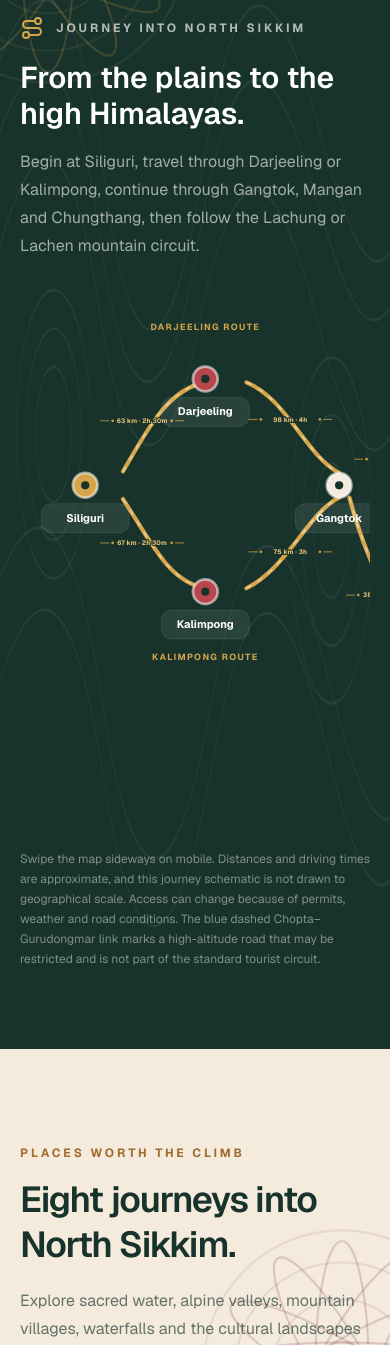
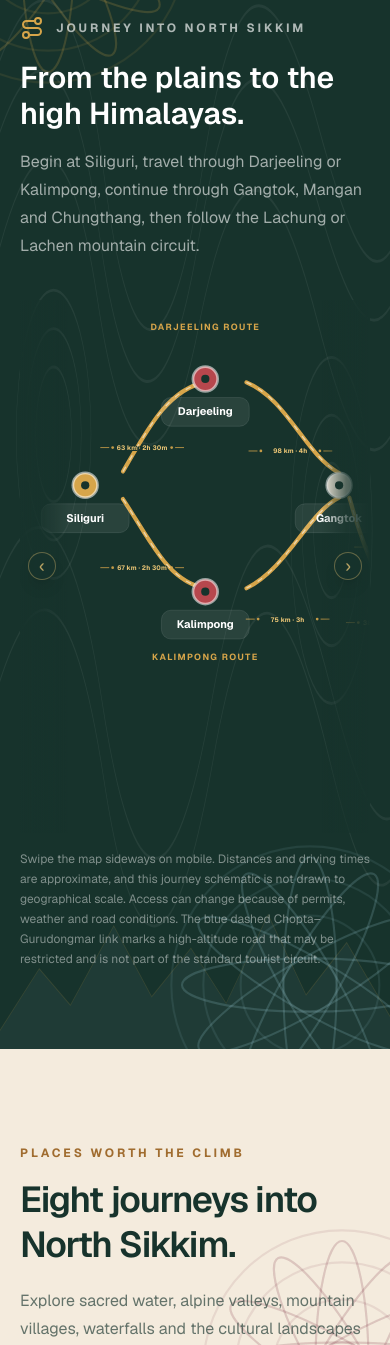
Before and after one commit to slsignals027/kalimpong-movie-hall, a Next.js app: page /tourism in a window 390 px wide. Shown: the part 2184-3529 px from the top of the page. Built offline with nearby package versions, Linux system fonts and the light colour scheme; a web font is replaced by a local one.

Commit message:
Extend Sikkim tourism route map 4

```diff
--- a/app/(public)/tourism/page.tsx
+++ b/app/(public)/tourism/page.tsx
@@ -296,28 +296,28 @@ function JourneyMap() {
   ];
 
   const routes = [
-    { d: "M150 250C185 190 215 130 270 120", label: "63 km · 2h 30m", x: 178, y: 176 },
-    { d: "M330 120C390 145 415 225 465 252", label: "98 km · 4h", x: 394, y: 174 },
-    { d: "M150 290C190 350 215 410 270 420", label: "67 km · 2h 30m", x: 178, y: 354 },
-    { d: "M330 420C390 390 420 310 465 288", label: "75 km · 3h", x: 394, y: 367 },
-    { d: "M520 270H575", label: "65 km · 2h 30m", x: 548, y: 232 },
-    { d: "M685 270H745", label: "28 km · 1h 30m", x: 715, y: 232 },
-    { d: "M865 250C900 205 925 155 970 138", label: "27 km · 1h 30m", x: 905, y: 193 },
-    { d: "M1025 125C1060 105 1080 95 1125 92", label: "30 km · 1h 30m", x: 1065, y: 48 },
-    { d: "M1180 92H1250", label: "10 km · 30m", x: 1215, y: 54 },
-    { d: "M865 290C900 335 925 388 970 402", label: "22 km · 1h 15m", x: 905, y: 347 },
-    { d: "M1025 418C1060 440 1080 447 1115 450", label: "25 km · 1h 15m", x: 1063, y: 394 },
-    { d: "M1170 450H1205", label: "23 km · 1h", x: 1188, y: 410 },
-    { d: "M1315 450H1370", label: "Road link", x: 1343, y: 410 },
-    { d: "M480 288C505 380 550 485 620 527", label: "38 km · 1h 30m", x: 536, y: 430 },
-    { d: "M675 560C710 580 755 600 775 607", label: "18 km · 45m", x: 724, y: 570 },
+    { d: "M150 250C185 190 215 130 270 120", label: "63 km · 2h 30m", x: 178, y: 215 },
+    { d: "M330 120C390 145 415 225 465 252", label: "98 km · 4h", x: 394, y: 220 },
+    { d: "M150 290C190 350 215 410 270 420", label: "67 km · 2h 30m", x: 178, y: 390 },
+    { d: "M330 420C390 390 420 310 465 288", label: "75 km · 3h", x: 390, y: 465 },
+    { d: "M520 270H575", label: "65 km · 2h 30m", x: 548, y: 360 },
+    { d: "M685 270H745", label: "28 km · 1h 30m", x: 715, y: 360 },
+    { d: "M865 250C900 205 925 155 970 138", label: "27 km · 1h 30m", x: 905, y: 235 },
+    { d: "M1025 125C1060 105 1080 95 1125 92", label: "30 km · 1h 30m", x: 1065, y: 215 },
+    { d: "M1180 92H1250", label: "10 km · 30m", x: 1215, y: 178 },
+    { d: "M865 290C900 335 925 388 970 402", label: "22 km · 1h 15m", x: 880, y: 390 },
+    { d: "M1025 418C1060 440 1080 447 1115 450", label: "25 km · 1h 15m", x: 1045, y: 545 },
+    { d: "M1170 450H1205", label: "23 km · 1h", x: 1188, y: 545 },
+    { d: "M1278 442C1320 405 1375 405 1412 442", label: "Road link", x: 1345, y: 468 },
+    { d: "M480 288C505 380 550 485 620 527", label: "38 km · 1h 30m", x: 536, y: 470 },
+    { d: "M675 560C710 580 755 600 775 607", label: "18 km · 45m", x: 705, y: 625 },
   ];
 
   const highAltitudeLink = {
     d: "M1325 108C1380 165 1415 300 1430 432",
     label: "High-altitude road",
-    x: 1412,
-    y: 245,
+    x: 1375,
+    y: 325,
   };
 
   const nodeColour = (kind: string) => {
@@ -328,8 +328,34 @@ function JourneyMap() {
   };
 
   return (
-    <div className="hide-scrollbar overflow-x-auto pb-3" tabIndex={0} aria-label="Scrollable North Sikkim route map">
-      <div className="min-w-[1050px]">
+    <div className="relative">
+      <div
+        className="pointer-events-none absolute inset-y-0 left-0 z-20 w-12 bg-gradient-to-r from-[#17332c] via-[#17332c]/70 to-transparent md:hidden"
+        aria-hidden="true"
+      />
+      <div
+        className="pointer-events-none absolute inset-y-0 right-0 z-20 w-12 bg-gradient-to-l from-[#17332c] via-[#17332c]/70 to-transparent md:hidden"
+        aria-hidden="true"
+      />
+      <span
+        className="pointer-events-none absolute left-2 top-1/2 z-30 grid h-7 w-7 -translate-y-1/2 place-items-center rounded-full border border-[#efc877]/35 bg-[#17332c]/75 text-lg leading-none text-[#efc877]/75 shadow-lg backdrop-blur-sm md:hidden"
+        aria-hidden="true"
+      >
+        ‹
+      </span>
+      <span
+        className="pointer-events-none absolute right-2 top-1/2 z-30 grid h-7 w-7 -translate-y-1/2 place-items-center rounded-full border border-[#efc877]/35 bg-[#17332c]/75 text-lg leading-none text-[#efc877]/75 shadow-lg backdrop-blur-sm md:hidden"
+        aria-hidden="true"
+      >
+        ›
+      </span>
+
+      <div
+        className="hide-scrollbar overflow-x-auto pb-3"
+        tabIndex={0}
+        aria-label="Scrollable North Sikkim route map. Swipe left or right to explore the full route."
+      >
+        <div className="min-w-[1050px]">
         <svg viewBox="0 0 1530 760" className="h-auto w-full" role="img" aria-labelledby="route-map-title route-map-description">
           <title id="route-map-title">Journey map from Siliguri across North and East Sikkim</title>
           <desc id="route-map-description">
@@ -411,9 +437,10 @@ function JourneyMap() {
           </g>
           <g fill="#9ccbd4" fontSize="13" fontWeight="700" letterSpacing="2">
             <text x="1180" y="22" textAnchor="middle">LACHEN–GURUDONGMAR CIRCUIT</text>
-            <text x="1115" y="525" textAnchor="middle">LACHUNG–ZERO POINT CIRCUIT</text>
+            <text x="1115" y="585" textAnchor="middle">LACHUNG–ZERO POINT CIRCUIT</text>
           </g>
-        </svg>
+          </svg>
+        </div>
       </div>
     </div>
   );
@@ -503,6 +530,26 @@ export default function TourismPage() {
       <section className="relative isolate overflow-hidden bg-[#17332c] px-5 py-20 text-white sm:px-8 lg:px-10 lg:py-24">
         <TopographicBackground className="-z-10 text-white/10" />
         <BuddhistMandala className="-left-28 -top-28 -z-10 text-[#d6a54a]/10" />
+        <BuddhistMandala className="-bottom-24 -right-20 -z-10 text-[#9ccbd4]/10" />
+        <svg
+          viewBox="0 0 1440 240"
+          preserveAspectRatio="none"
+          className="pointer-events-none absolute inset-x-0 bottom-0 -z-10 h-56 w-full"
+          aria-hidden="true"
+        >
+          <path
+            d="M0 220L145 154L260 193L420 108L560 184L705 132L835 191L990 96L1130 182L1280 126L1440 205V240H0Z"
+            fill="#9ccbd4"
+            opacity=".055"
+          />
+          <path
+            d="M0 220L145 154L260 193L420 108L560 184L705 132L835 191L990 96L1130 182L1280 126L1440 205"
+            fill="none"
+            stroke="#d6a54a"
+            strokeWidth="1.5"
+            opacity=".14"
+          />
+        </svg>
         <PrayerFlags />
 
         <div className="relative z-10 mx-auto max-w-7xl pt-10">
```
